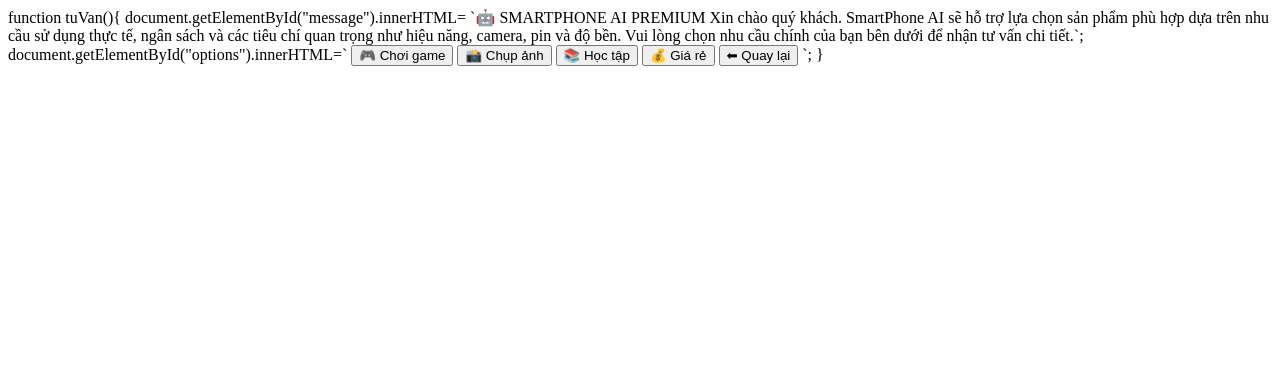
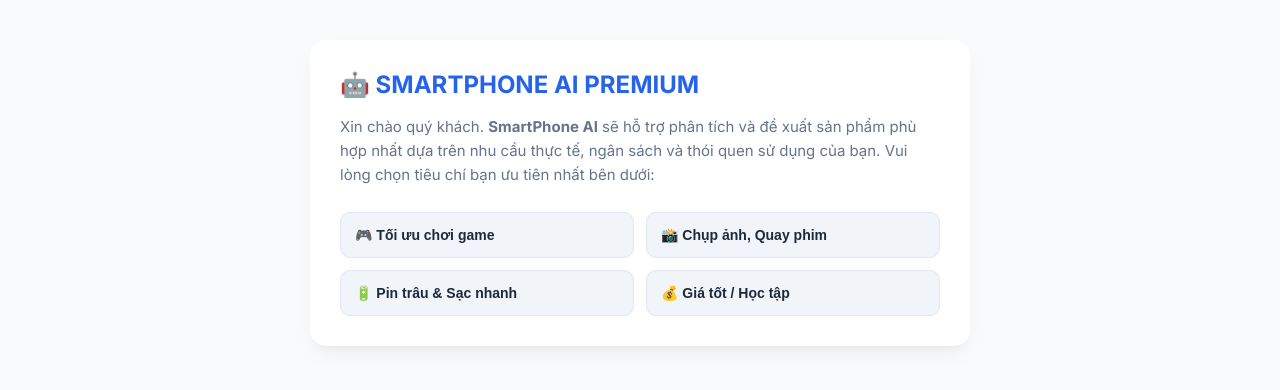
Before and after one commit to nguyenlej97-oss/smartphone-ai, a plain HTML site: page index.html in a window 1280 px wide. Drawn offline with Linux system fonts and the light colour scheme.

Commit message:
Update index.html

```diff
--- a/index.html
+++ b/index.html
@@ -1,118 +1,213 @@
-function tuVan(){
+<!DOCTYPE html>
+<html lang="vi">
+<head>
+    <meta charset="UTF-8">
+    <meta name="viewport" content="width=device-width, initial-scale=1.0">
+    <title>Smartphone AI Premium</title>
+    <!-- Chèn Font và Icon cho hiện đại -->
+    <link href="https://fonts.googleapis.com/css2?family=Inter:wght@300;400;600;700&display=swap" rel="stylesheet">
+    <style>
+        :root {
+            --primary-color: #2563eb;
+            --bg-color: #f8fafc;
+            --card-bg: #ffffff;
+            --text-main: #1e293b;
+            --text-muted: #64748b;
+        }
 
-document.getElementById("message").innerHTML=
-`🤖 SMARTPHONE AI PREMIUM
+        body {
+            font-family: 'Inter', sans-serif;
+            background-color: var(--bg-color);
+            color: var(--text-main);
+            margin: 0;
+            padding: 40px 20px;
+            display: flex;
+            justify-content: center;
+        }
 
-Xin chào quý khách.
+        .container {
+            max-width: 600px;
+            width: 100%;
+            background: var(--card-bg);
+            padding: 30px;
+            border-radius: 16px;
+            box-shadow: 0 10px 25px -5px rgba(0, 0, 0, 0.05), 0 8px 10px -6px rgba(0, 0, 0, 0.05);
+        }
 
-SmartPhone AI sẽ hỗ trợ lựa chọn sản phẩm phù hợp dựa trên nhu cầu sử dụng thực tế, ngân sách và các tiêu chí quan trọng như hiệu năng, camera, pin và độ bền.
+        h1 {
+            font-size: 24px;
+            font-weight: 700;
+            color: var(--primary-color);
+            margin-top: 0;
+            display: flex;
+            align-items: center;
+            gap: 10px;
+        }
 
-Vui lòng chọn nhu cầu chính của bạn bên dưới để nhận tư vấn chi tiết.`;
+        p.intro {
+            color: var(--text-muted);
+            line-height: 1.6;
+            font-size: 15px;
+        }
 
-document.getElementById("options").innerHTML=`
+        .options-grid {
+            display: grid;
+            grid-template-columns: 1fr 1fr;
+            gap: 12px;
+            margin-top: 25px;
+        }
 
-<button onclick="showResult(`
+        .btn-option {
+            background: #f1f5f9;
+            border: 1px solid #e2e8f0;
+            padding: 14px;
+            border-radius: 10px;
+            font-weight: 600;
+            font-size: 14px;
+            color: var(--text-main);
+            cursor: pointer;
+            transition: all 0.2s ease;
+            text-align: left;
+        }
 
-🎮 TƯ VẤN CHƠI GAME
+        .btn-option:hover {
+            background: var(--primary-color);
+            color: white;
+            border-color: var(--primary-color);
+            transform: translateY(-2px);
+        }
 
-Dựa trên nhu cầu chơi game, SmartPhone AI đề xuất Samsung Galaxy A56.
+        .result-box {
+            margin-top: 30px;
+            padding: 20px;
+            background: #f0fdf4;
+            border-left: 4px solid #22c55e;
+            border-radius: 8px;
+            animation: fadeIn 0.4s ease;
+        }
 
-✨ Ưu điểm nổi bật:
+        .result-title {
+            font-weight: 700;
+            color: #15803d;
+            margin-top: 0;
+            font-size: 18px;
+        }
 
-• Màn hình Super AMOLED 120Hz cho trải nghiệm mượt mà.
+        .features-list {
+            margin: 12px 0 0 0;
+            padding-left: 20px;
+            color: #1e293b;
+            font-size: 14px;
+            line-height: 1.6;
+        }
 
-• Hiệu năng mạnh mẽ đáp ứng tốt Liên Quân Mobile, PUBG Mobile, Free Fire và nhiều tựa game phổ biến khác.
+        @keyframes fadeIn {
+            from { opacity: 0; transform: translateY(10px); }
+            to { opacity: 1; transform: translateY(0); }
+        }
+    </style>
+</head>
+<body>
 
-• Pin dung lượng 5000mAh cho thời gian sử dụng dài.
+<div class="container">
+    <div id="message">
+        <!-- Nội dung chào mừng sẽ tự động load ở đây -->
+    </div>
 
-• Sạc nhanh giúp tiết kiệm thời gian chờ đợi.
+    <div id="options" class="options-grid">
+        <!-- Các nút lựa chọn tư vấn sẽ load ở đây -->
+    </div>
 
-• Thiết kế hiện đại, phù hợp học sinh, sinh viên và người yêu thích công nghệ.
+    <div id="result">
+        <!-- Kết quả tư vấn chuyên nghiệp hiện ở đây -->
+    </div>
+</div>
 
-💰 Giá tham khảo: 8.990.000đ
+<script>
+    // 1. Dữ liệu tư vấn (Dễ dàng chỉnh sửa, thêm bớt điện thoại)
+    const dataTuVan = {
+        gaming: {
+            title: "🎮 GIẢI TRÍ & CHIẾN GAME ĐỈNH CAO",
+            recommend: "Samsung Galaxy A56",
+            details: [
+                "Màn hình Super AMOLED 120Hz mang lại trải nghiệm vuốt chạm cực kỳ mượt mà, giảm độ trễ tối đa khi combat.",
+                "Hiệu năng mạnh mẽ trong phân khúc, tối ưu tốt cho các tựa game phổ biến như Liên Quân Mobile, PUBG Mobile, Free Fire.",
+                "Hệ thống tản nhiệt cải tiến giúp duy trì FPS ổn định và viên pin 5000mAh cho thời gian chơi game bền bỉ cả ngày."
+            ]
+        },
+        camera: {
+            title: "📸 NHIẾP ẢNH & SÁNG TẠO NỘI DUNG",
+            recommend: "iPhone 13 Pro hoặc Samsung Galaxy S23 FE",
+            details: [
+                "Hệ thống camera cao cấp hỗ trợ chống rung quang học OIS, bắt trọn khoảnh khắc sắc nét ngay cả trong điều kiện thiếu sáng.",
+                "Khả năng quay video chuẩn cinematic, màu sắc chân thực, phù hợp cho các bạn làm sáng tạo nội dung (Tiktok, Reels).",
+                "Tính năng xử lý AI thông minh giúp tối ưu hóa màu da và phong cảnh tự động ngay sau khi chụp."
+            ]
+        },
+        battery: {
+            title: "🔋 CÔNG VIỆC DI CHUYỂN & PIN TRÂU",
+            recommend: "Xiaomi Redmi Note 13 Pro+",
+            details: [
+                "Dung lượng pin lớn kết hợp thuật toán tiết kiệm điện năng, đáp ứng từ 1.5 đến 2 ngày sử dụng tần suất cao.",
+                "Công nghệ sạc siêu nhanh giúp nạp lại năng lượng chỉ trong vòng 20-30 phút, tối ưu cho người bận rộn.",
+                "Độ bền đạt chuẩn, bắt sóng khỏe và kết nối 5G ổn định khi di chuyển liên tục."
+            ]
+        },
+        budget: {
+            title: "💰 TỐI ƯU CHI PHÍ / HỌC TẬP",
+            recommend: "Oppo A78 hoặc Vivo Y36",
+            details: [
+                "Mức giá tiếp cận dễ dàng nhưng sở hữu thiết kế thời thượng, mỏng nhẹ và trẻ trung.",
+                "Cấu hình mượt mà cho các tác vụ hàng ngày: lướt web, học trực tuyến, xem phim và sử dụng mạng xã hội.",
+                "Chế độ bảo hành chính hãng dài hạn, linh kiện thay thế dễ tìm và tiết kiệm."
+            ]
+        }
+    };
 
-⭐ Đánh giá khách hàng: 4.9/5
+    // 2. Hàm khởi tạo giao diện ban đầu
+    function khoiTaoTuVan() {
+        // Hiện thông điệp chào mừng chuyên nghiệp
+        document.getElementById("message").innerHTML = `
+            <h1>🤖 SMARTPHONE AI PREMIUM</h1>
+            <p class="intro">
+                Xin chào quý khách. <strong>SmartPhone AI</strong> sẽ hỗ trợ phân tích và đề xuất sản phẩm phù hợp nhất
+                dựa trên nhu cầu thực tế, ngân sách và thói quen sử dụng của bạn. Vui lòng chọn tiêu chí bạn ưu tiên nhất bên dưới:
+            </p>
+        `;
 
-📌 Đây là sản phẩm bán chạy nhất trong phân khúc dưới 10 triệu đồng.
+        // Hiện các nút lựa chọn một cách sạch sẽ bằng vòng lặp, không bị lỗi dấu nháy
+        document.getElementById("options").innerHTML = `
+            <button class="btn-option" onclick="hienKetQua('gaming')">🎮 Tối ưu chơi game</button>
+            <button class="btn-option" onclick="hienKetQua('camera')">📸 Chụp ảnh, Quay phim</button>
+            <button class="btn-option" onclick="hienKetQua('battery')">🔋 Pin trâu & Sạc nhanh</button>
+            <button class="btn-option" onclick="hienKetQua('budget')">💰 Giá tốt / Học tập</button>
+        `;
+    }
 
-📞 SmartPhone AI khuyến nghị sản phẩm này nếu bạn cần hiệu năng tốt và mức giá hợp lý.
+    // 3. Hàm xử lý hiển thị kết quả tư vấn chuyên nghiệp
+    function hienKetQua(key) {
+        const luaChon = dataTuVan[key];
 
-`)">🎮 Chơi game</button>
+        let danhSachDiemNoiBat = "";
+        luaChon.details.forEach(item => {
+            danhSachDiemNoiBat += `<li>${item}</li>`;
+        });
 
-<button onclick="showResult(`
+        document.getElementById("result").innerHTML = `
+            <div class="result-box">
+                <h3 class="result-title">${luaChon.title}</h3>
+                <p>Dựa trên nhu cầu của bạn, <strong>SmartPhone AI</strong> đề xuất dòng sản phẩm: <strong>${luaChon.recommend}</strong></p>
+                <strong style="font-size: 14px; color: #16a34a;">✨ Ưu điểm cốt lõi lý giải cho đề xuất này:</strong>
+                <ul class="features-list">
+                    ${danhSachDiemNoiBat}
+                </ul>
+            </div>
+        `;
+    }
 
-📸 TƯ VẤN CHỤP ẢNH
+    // Tự động chạy khi trang web load xong
+    window.onload = khoiTaoTuVan;
+</script>
 
-Nếu bạn yêu thích nhiếp ảnh hoặc sáng tạo nội dung trên mạng xã hội, SmartPhone AI đề xuất iPhone 15.
-
-✨ Ưu điểm nổi bật:
-
-• Camera 48MP cho hình ảnh sắc nét.
-
-• Quay video chất lượng cao.
-
-• Màu sắc trung thực.
-
-• Hiệu năng mạnh mẽ.
-
-• Hỗ trợ cập nhật phần mềm lâu dài.
-
-💰 Giá tham khảo: 17.990.000đ
-
-⭐ Đánh giá khách hàng: 4.9/5
-
-📌 Đây là một trong những mẫu điện thoại được lựa chọn nhiều nhất cho nhu cầu quay video và chụp ảnh.
-
-`)">📸 Chụp ảnh</button>
-
-<button onclick="showResult(`
-
-📚 TƯ VẤN HỌC TẬP & LÀM VIỆC
-
-Samsung Galaxy A36 là lựa chọn cân bằng giữa hiệu năng và chi phí.
-
-✨ Ưu điểm nổi bật:
-
-• Màn hình lớn hỗ trợ học tập và làm việc.
-
-• Pin khỏe sử dụng cả ngày.
-
-• Đa nhiệm ổn định.
-
-• Thiết kế gọn nhẹ.
-
-💰 Giá tham khảo: 7.490.000đ
-
-⭐ Đánh giá khách hàng: 4.8/5
-
-📌 Phù hợp cho học sinh, sinh viên và nhân viên văn phòng.
-
-`)">📚 Học tập</button>
-
-<button onclick="showResult(`
-
-💰 TƯ VẤN TIẾT KIỆM CHI PHÍ
-
-Nếu ngân sách của bạn dưới 5 triệu đồng, SmartPhone AI đề xuất Redmi 14C.
-
-✨ Ưu điểm nổi bật:
-
-• Màn hình lớn.
-
-• Pin dung lượng cao.
-
-• Hiệu năng ổn định cho nhu cầu cơ bản.
-
-• Thiết kế trẻ trung.
-
-💰 Giá tham khảo: 3.990.000đ
-
-📌 Phù hợp cho học tập, giải trí và sử dụng hằng ngày.
-
-`)">💰 Giá rẻ</button>
-
-<button onclick="menu()">⬅ Quay lại</button>
-
-`;
-
-}
+</body>
+</html>
```
